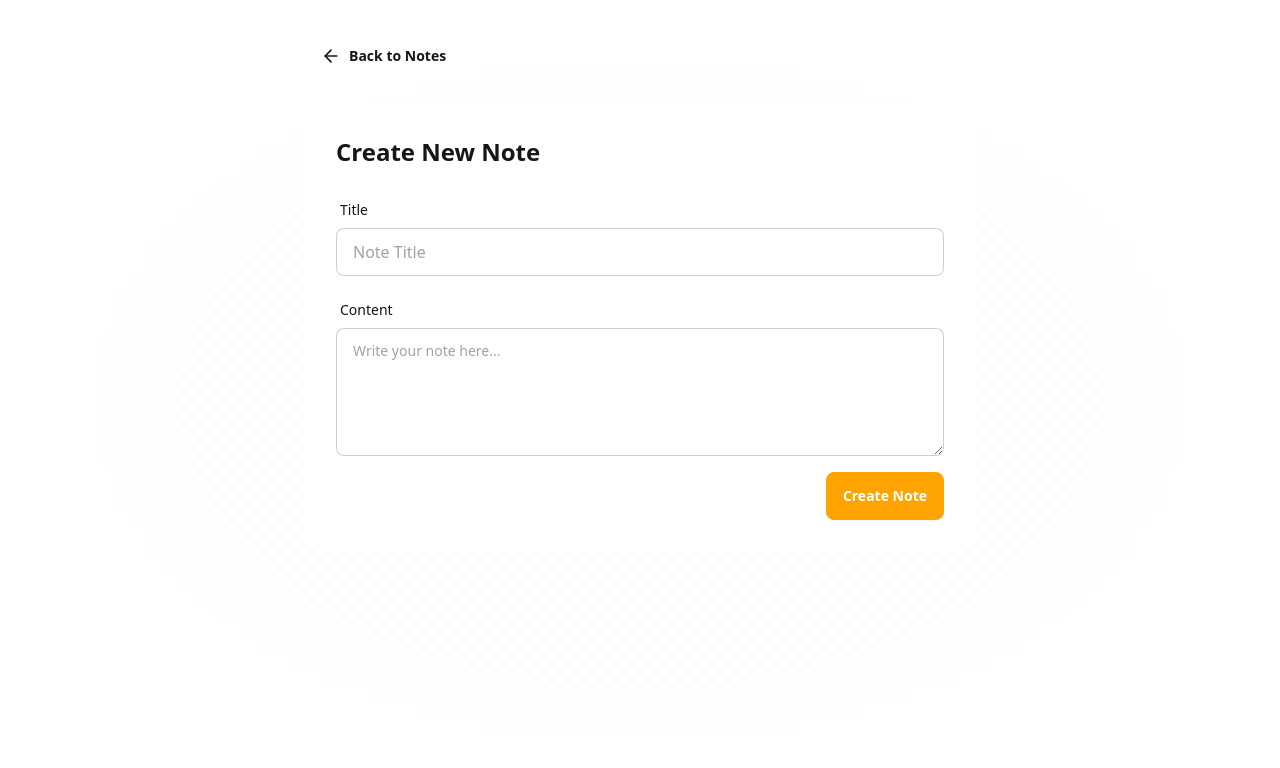
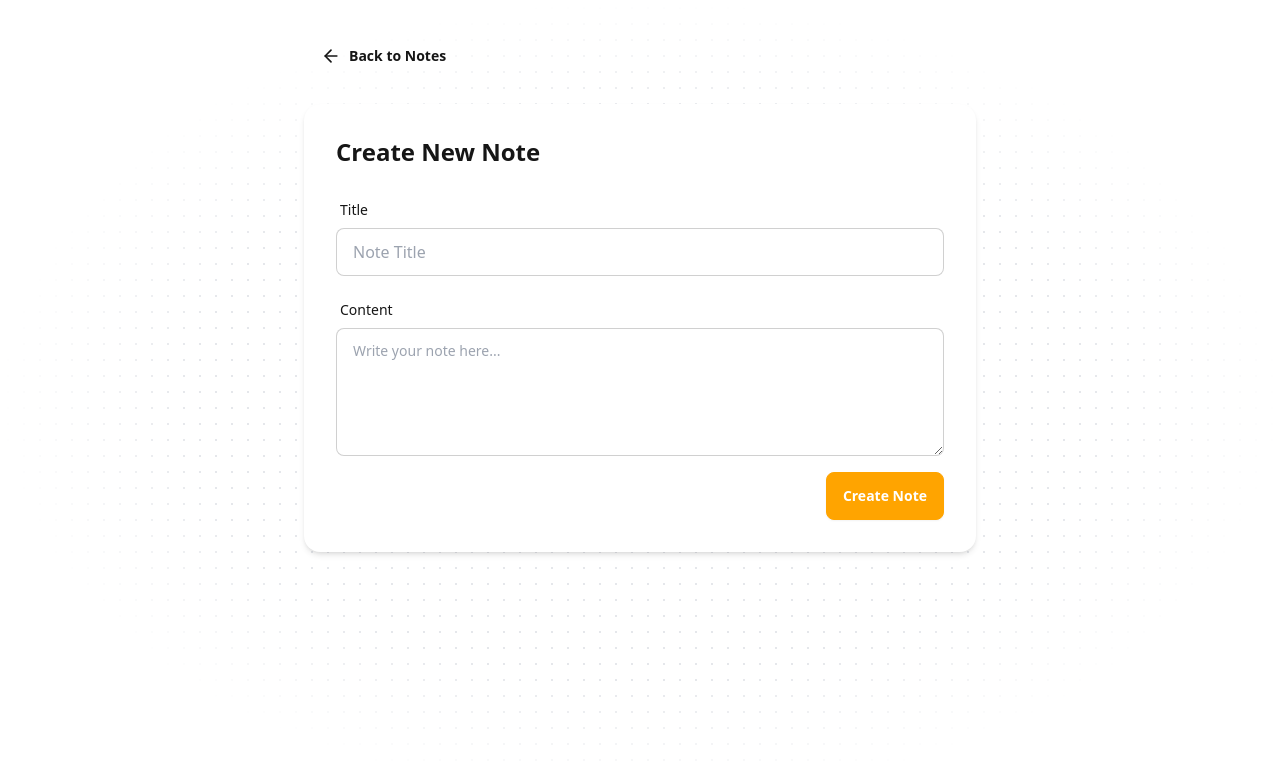
Before and after one commit to samson-spec/gec-notes, a React (Vite) app in the folder frontend/: page /create in a window 1280 px wide. Shown: the top 768 px of the page. Built offline with nearby package versions, Linux system fonts and the light colour scheme.

Commit message:
Added shadow

```diff
--- a/frontend/src/pages/CreatePage.jsx
+++ b/frontend/src/pages/CreatePage.jsx
@@ -53,7 +53,7 @@ const CreatePage = () => {
               Back to Notes
             </Link>
 
-            <div className="card bg-base-100">
+            <div className="card bg-base-100 shadow-md">
               <div className="card-body">
                 <h2 className="card-title text-2xl mb-4">Create New Note</h2>
 
--- a/frontend/src/pages/NoteDetailPage.jsx
+++ b/frontend/src/pages/NoteDetailPage.jsx
@@ -87,7 +87,7 @@ const NoteDetailPage = () => {
               </button>
           </div>
 
-          <div className="card bg-base-100">
+          <div className="card bg-base-100 shadow-md">
             <div className="card-body">
 
               <div className="form-control mb-4">
```
